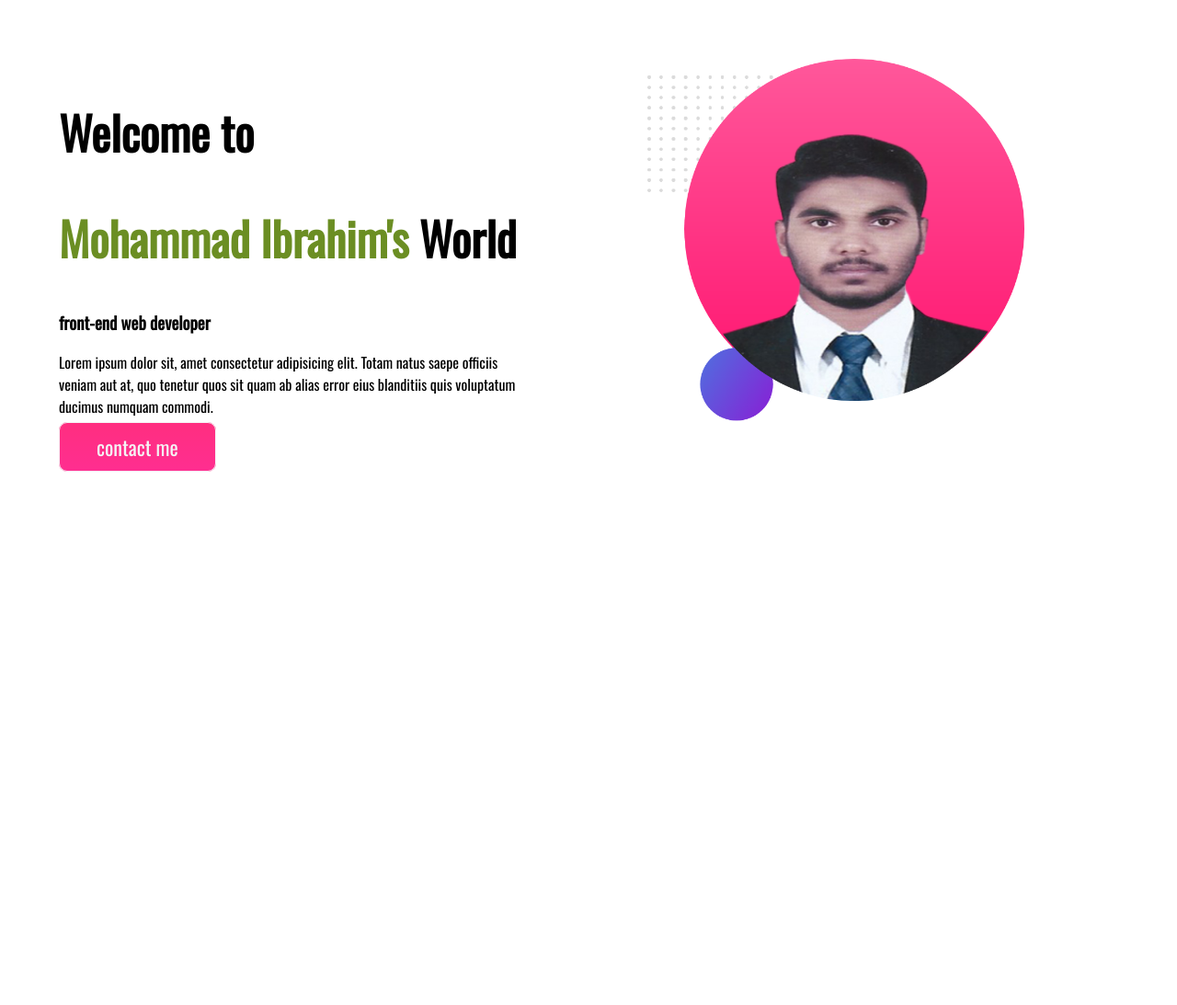
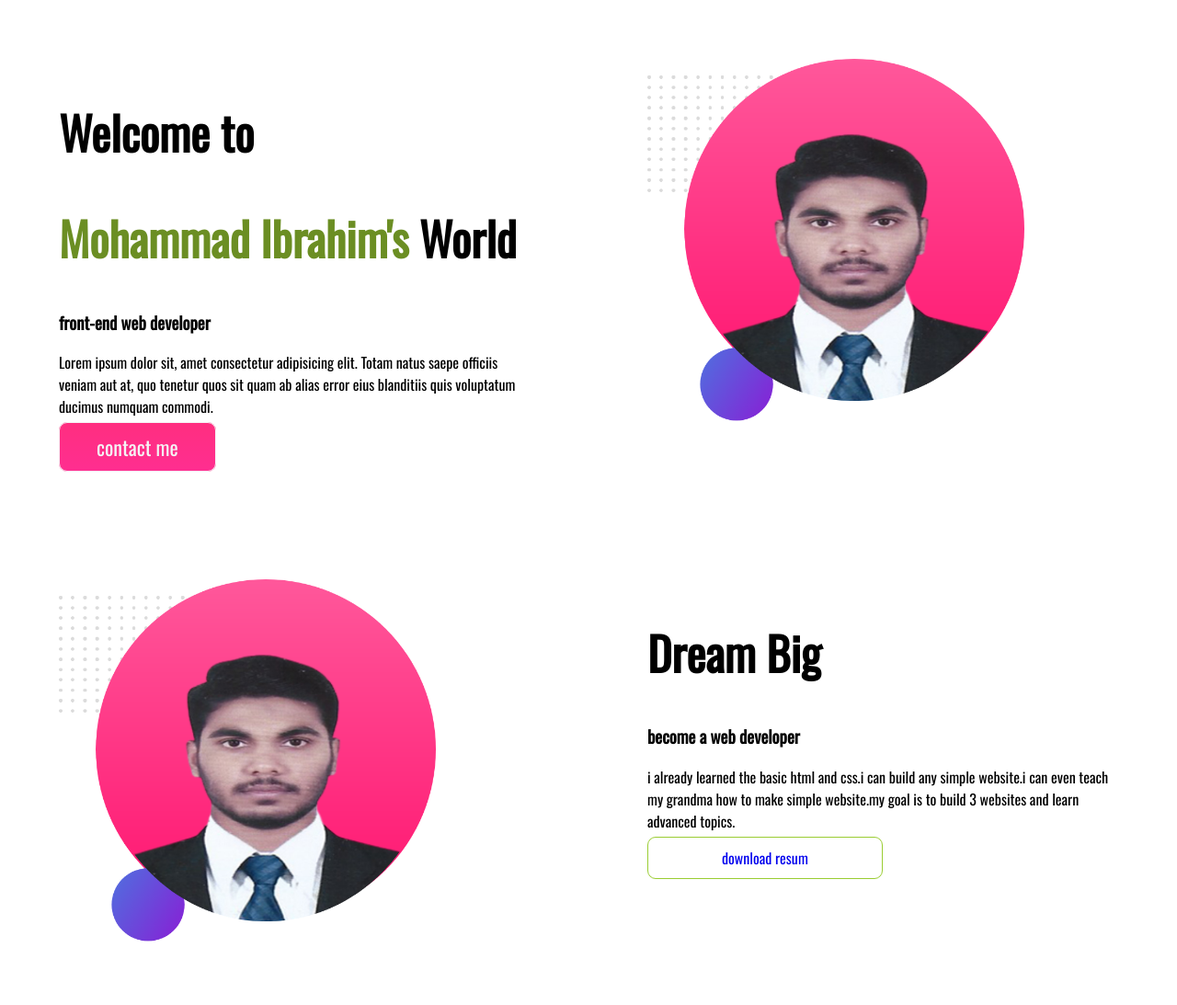
Before and after one commit to mohammadibrahim11/developer-portfolio, a plain HTML site: page index.html in a window 1280 px wide. Shown: the whole page at 92% size. Before the commit the page ends 800 px from the top, so only its background shows below. Drawn offline with nearby package versions, Linux system fonts and the light colour scheme.

Commit message:
add new section

```diff
--- a/index.html
+++ b/index.html
@@ -32,6 +32,26 @@
     </div>
 </section>
 
+<section>
+
+    <div class="half-width">
+        <img src="images/my-bg-01.png" alt="my new photo">
+    </div>
+    <div class="half-width">
+        <h1>
+            Dream Big
+        </h1>
+        <h3>
+            become a web developer
+        </h3>
+
+        <P>
+            i already learned the basic html and css.i can build any simple website.i can even teach my grandma how to make simple website.my goal is to build 3 websites and learn advanced topics.
+        </P>
+        <a class="link-button2" href="https://www.google.com/" target="_blank">download resum</a>
+    </div>
+</section>
+
 
 </body>
 
--- a/style.css
+++ b/style.css
@@ -39,8 +39,16 @@ section{
 
 section-one{
 
-     background-image: url(images/top-banner.png);
+     background-image: url(showOff/holiday.jpg);
      background-repeat: no-repeat;
 
 
 }
+.link-button2{
+    border: 1px solid yellowgreen;
+    border-radius: 9px;
+    text-decoration: none;
+    padding: 10px 80px;
+
+
+}
```
